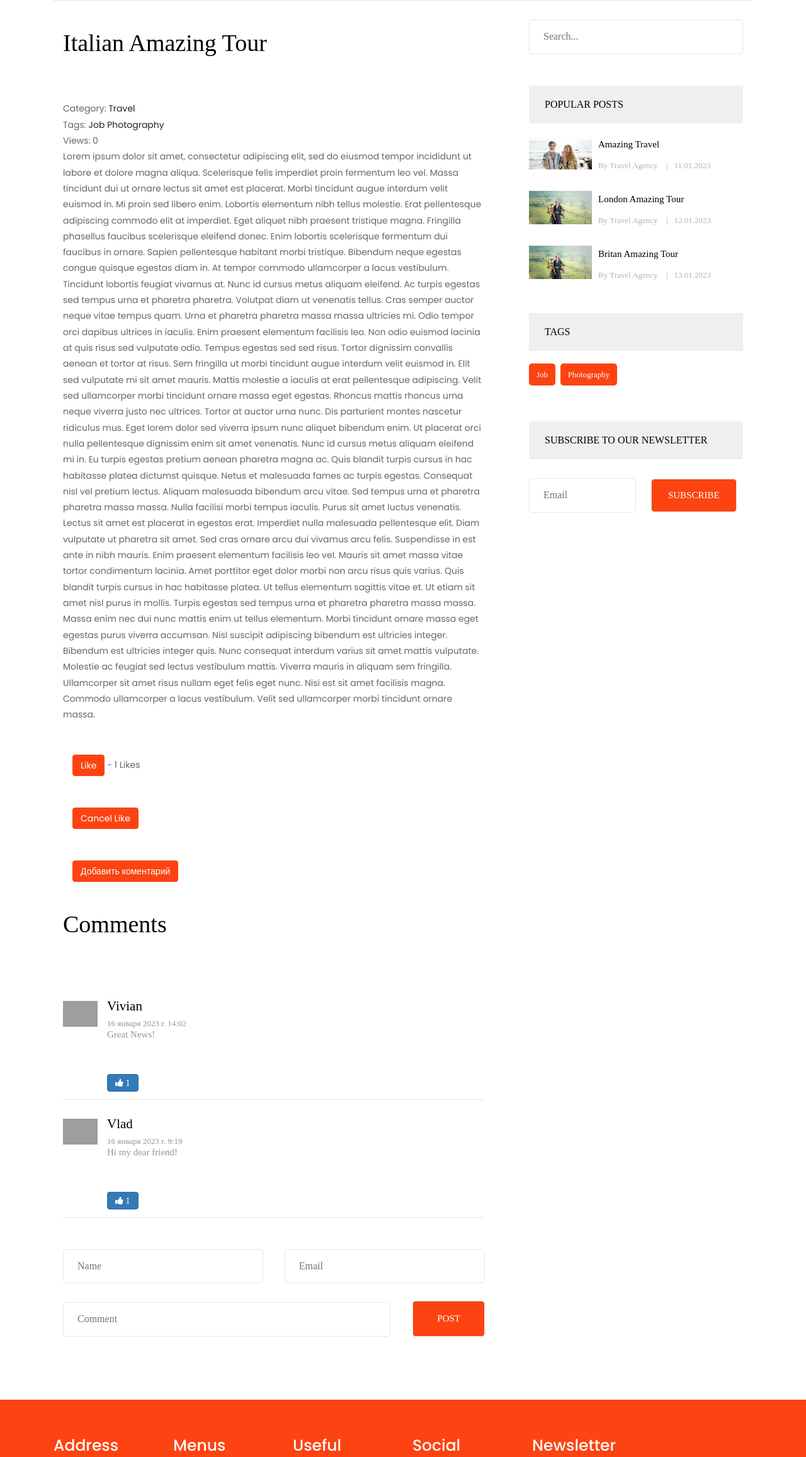
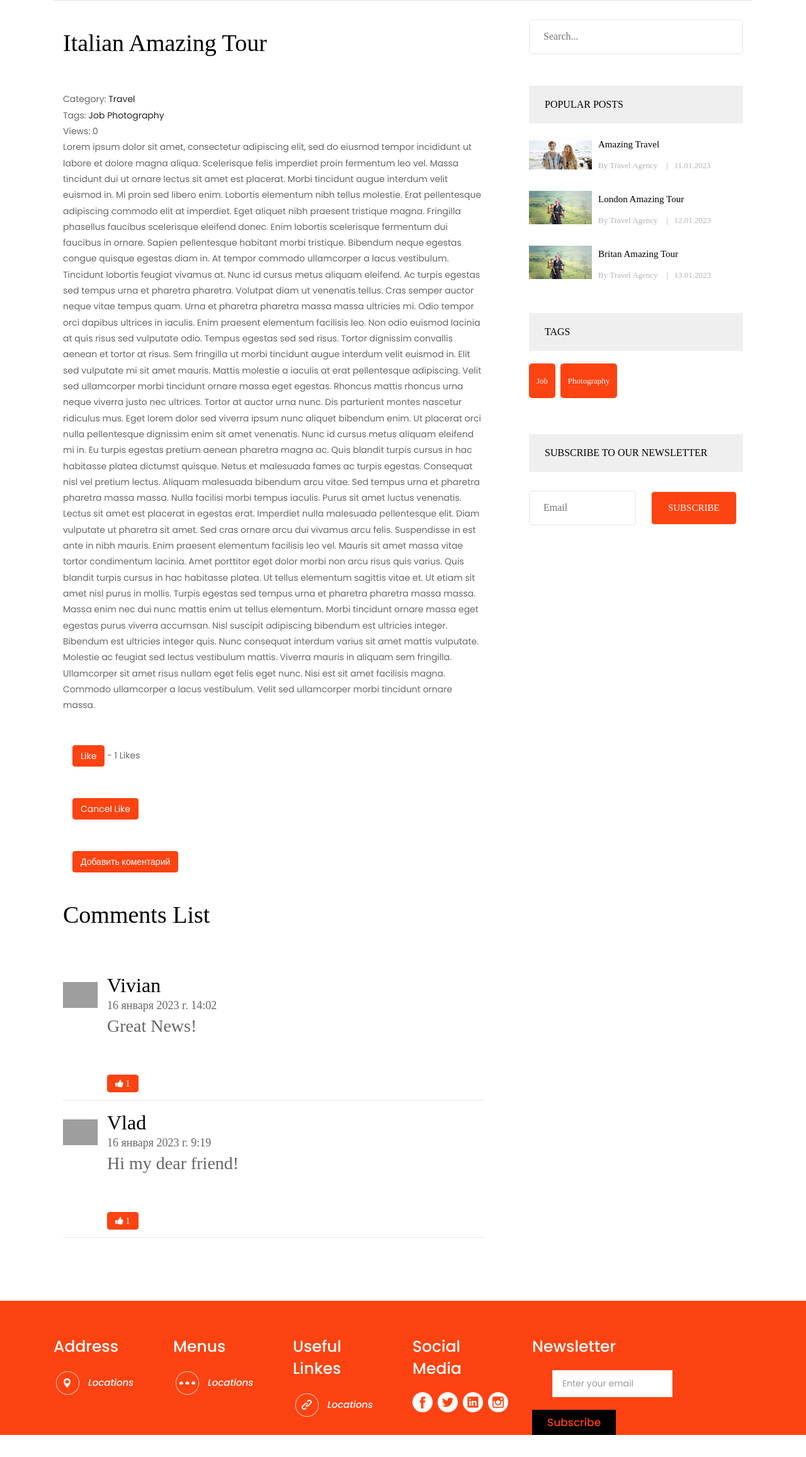
Before and after one commit to Dubovec-Vladislav/Django-Project, a Django app: a page that uses blog/templates/blog/single_post.html in a window 1280 px wide. Shown: the part 117-2430 px from the top of the page at 63% size. After the commit the page ends 2395 px from the top, so only its background shows below. Run offline with Django 4.2, Linux system fonts and the light colour scheme; data comes from the database, SQL or seed files in the repository; both versions use the stored data as it was after the commit; some libraries are stand-ins or nearby versions; grey boxes are pictures that could not be loaded.

Commit message:
create blog like comments

```diff
--- a/blog/templates/blog/single_post.html
+++ b/blog/templates/blog/single_post.html
@@ -71,7 +71,7 @@
                             </div>
 
                             <div class="commententries">
-                                <h2>Comments</h2>
+                                <h2>Comments List</h2>
 
                                 {% if post.get_comments.exists %}
                                 {% for comment in post.get_comments.all %}
@@ -92,14 +92,16 @@
                                                 </div>
                                                 <div class="reply">
 
-                                                    <form action="" method="POST">
+                                                    <form action="{% url 'like_comments' post.slug %}" method="POST">
 
                                                         {% csrf_token %}
 
                                                         <button type="submit" name="comment_id"
                                                                 value="{{ comment.id }}"
                                                                 class="btn btn-primary fa fa-thumbs-up"
-                                                                aria-hidden="true"> {{ comment.likes.count }}
+                                                                aria-hidden="true"
+                                                                style="background-color:#fc4311; border-color:#fc4311;">
+                                                            {{ comment.likes.count }}
                                                         </button>
                                                     </form>
 
@@ -114,7 +116,7 @@
 
                             </div>
 
-                            <form action="#" method="get">
+                            <!--<form action="#" method="get">
                                 <div class="name">
                                     <input type="text" name="" id="" placeholder="Name" class="name">
                                 </div>
@@ -127,7 +129,7 @@
                                 <div class="post">
                                     <input type="submit" value="Post">
                                 </div>
-                            </form>
+                            </form>-->
 
                         </div>
                     </div>
--- a/blog/urls.py
+++ b/blog/urls.py
@@ -10,4 +10,5 @@
     path('like/<str:slug>/', LikeView, name='like_news'),
     path('remove-like/<str:slug>/', RemoveLikeView, name='remove_like_news'),
     path('post/<int:pk>/add-comment/', CreateComment.as_view(), name='add_comment'),
+    path('comment-like/<str:slug>/', CommentLikeView, name='like_comments'),
 ]
--- a/blog/views.py
+++ b/blog/views.py
@@ -100,3 +100,12 @@
     def form_valid(self, form):
         form.instance.post_id = self.kwargs['pk']
         return super().form_valid(form)
+
+
+def CommentLikeView(request, slug):
+    if request.user.is_authenticated:
+        comment = get_object_or_404(Comment, id=request.POST.get('comment_id'))
+        comment.likes.add(request.user)
+        return redirect('post', slug)
+    else:
+        return redirect('/')
--- a/project/static/css/style.css
+++ b/project/static/css/style.css
@@ -98,7 +98,7 @@
     font-family: Geometria;
     font-size: 38px;
     font-weight: 500;
-    margin-bottom: 60px;
+    margin-bottom: 45px;
     margin-top: 45px;
 }
 
@@ -106,7 +106,7 @@
     font-family: Geometria;
     font-size: 15px;
     font-weight: 500;
-    line-height: 35px;
+    line-height: 55px;
     position: relative;
     text-align: justify;
 }
@@ -282,7 +282,7 @@
 .single-blog-area .commententries .author-name h5 a {
     color: #000;
     font-family: Geometria;
-    font-size: 21px;
+    font-size: 32px;
     font-weight: 500;
     line-height: 10px;
     color: #000;
@@ -291,17 +291,16 @@
 .single-blog-area .commententries .author-name p {
     color: #000;
     font-family: Geometria;
-    font-size: 13px;
+    font-size: 18px;
     font-weight: 500;
     line-height: 10px;
-    color: #989191
+    color: #666666
 }
 .single-blog-area .commententries .comment-body p {
     font-family: Geometria;
-    font-size: 15px;
+    font-size: 28px;
     font-weight: 500;
-    line-height: 25px;
-    color: #989191
+    color: #666666
 }
 .single-blog-area .commententries .reply p span {
     color: #989191;
@@ -2279,7 +2278,7 @@
 
 .blog {
      background-color: #fff;
-     padding: 90px 0px;
+     padding: 65px 0px;
 }
 .blog .titlepage {
      text-align: center;
@@ -2289,7 +2288,6 @@
      font-size: 45px;
      font-weight: bold;
      color: #0e0f10;
-     line-height: 50px;
      display: inline-block;
      position: relative;
      border-bottom: #fc4311 solid 1px;
```
Also changed, not shown: db.sqlite3.
